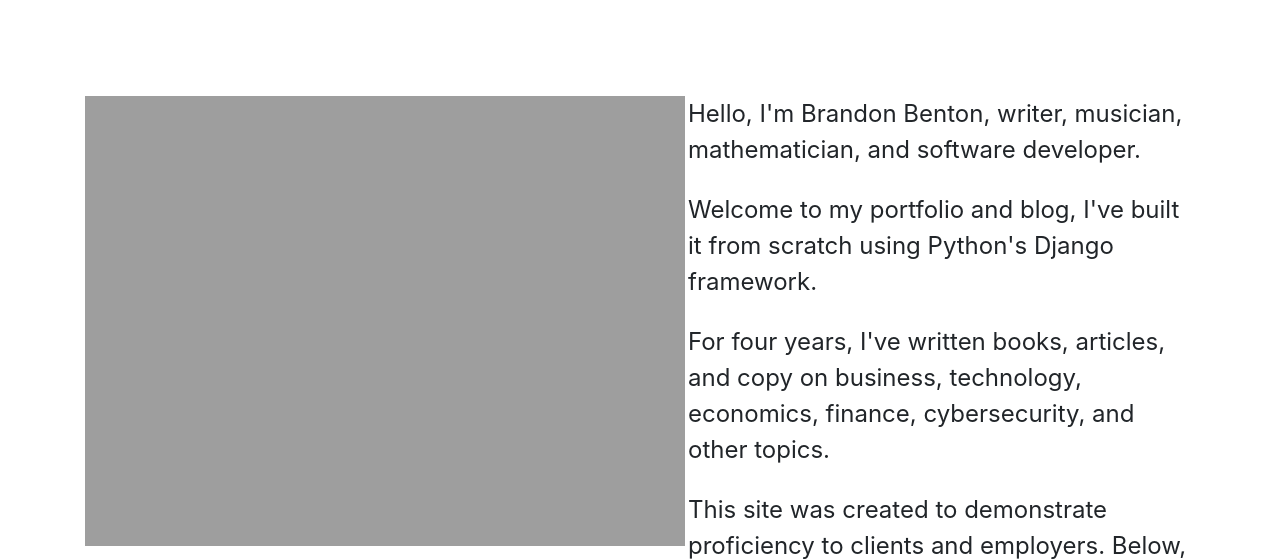
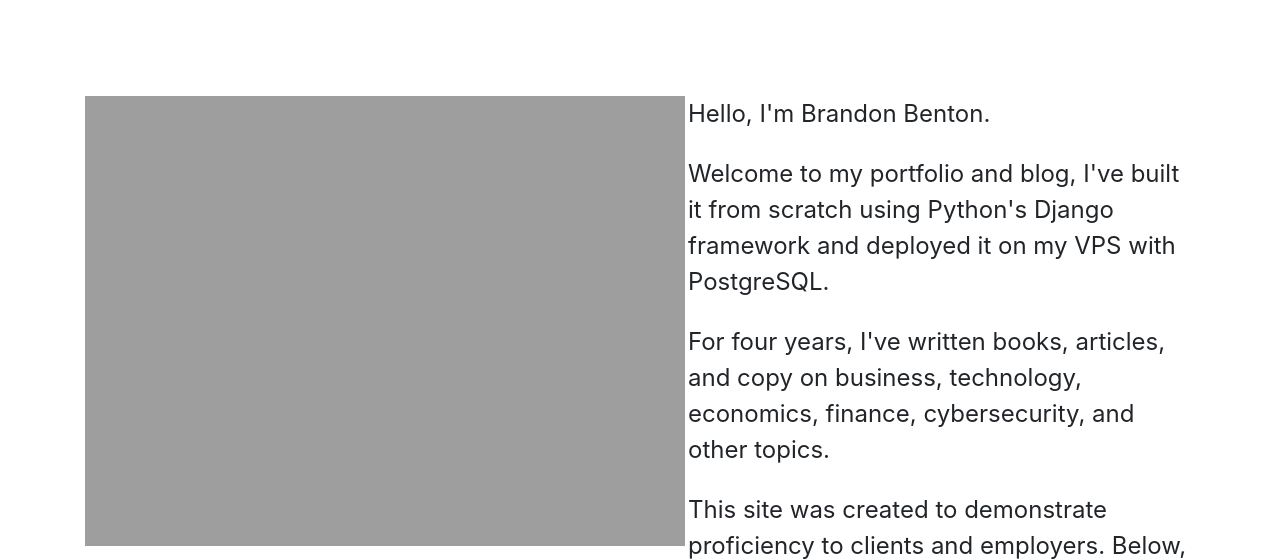
Before and after one commit to bdbenton1123/portfolio_blog, a Django app: page / in a window 1280 px wide. Shown: the part 56-615 px from the top of the page. Run offline with Django 4.2, Linux system fonts and the light colour scheme; data that the repository does not hold is empty; some libraries are stand-ins or nearby versions.

Commit message:
Update project_index.html

```diff
--- a/projects/templates/project_index.html
+++ b/projects/templates/project_index.html
@@ -3,9 +3,9 @@
 {% block page_content %}
 <br><br><br><br>
 <img src="http://localhost:8000/static/img/ProfileFull.png" width="600" ALIGN="left" HSPACE=”50”>
-<font size="+2">Hello, I'm Brandon Benton, writer, musician, mathematician, and software developer.</font>
+<font size="+2">Hello, I'm Brandon Benton.</font>
 <br><br>
-<font size="+2">Welcome to my portfolio and blog, I've built it from scratch using Python's Django framework.</font>
+<font size="+2">Welcome to my portfolio and blog, I've built it from scratch using Python's Django framework and deployed it on my VPS with PostgreSQL.</font>
 <br><br>
 <font size="+2">For four years, I've written books, articles, and copy on business, technology, economics, finance, cybersecurity, and other topics.</font>
 <br><br>
```
